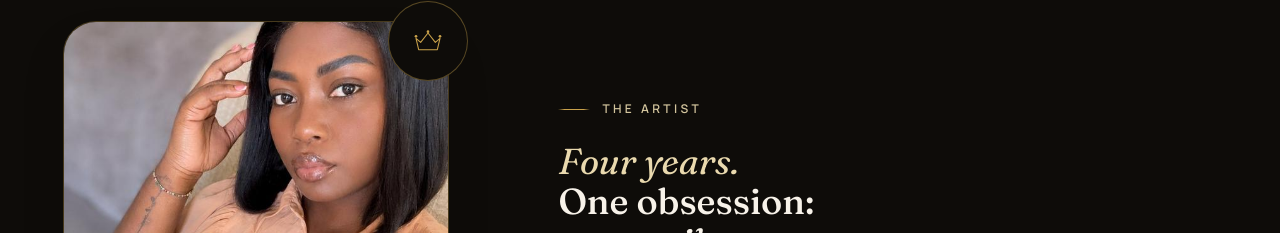
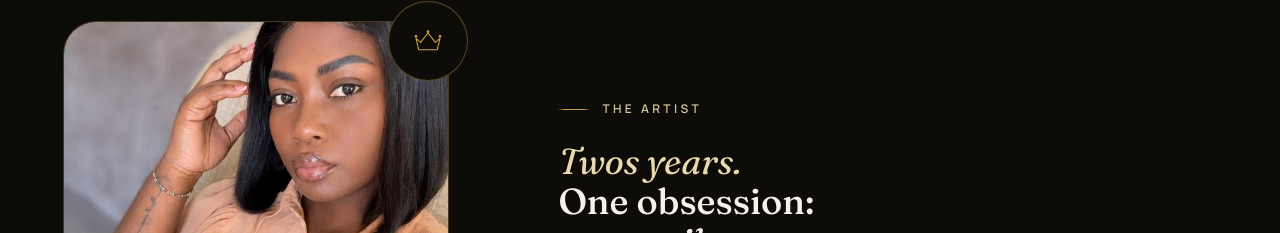
Before and after one commit to deezymk/queens-havens-bookings, a React (Vite) app: page / in a window 1280 px wide. Shown: the part 2863-3096 px from the top of the page. Built offline with nearby package versions, Linux system fonts and the light colour scheme; no server answers.

Commit message:
about.tsx editing

```diff
--- a/src/components/About.tsx
+++ b/src/components/About.tsx
@@ -23,7 +23,7 @@ export default function About() {
           </div>
 
           <blockquote className="font-display text-3xl sm:text-4xl leading-[1.2] text-cream text-balance">
-            <span className="text-gold-light italic">Four years.</span>
+            <span className="text-gold-light italic">Twos years.</span>
             <br />
             One obsession:
             <br />
```
